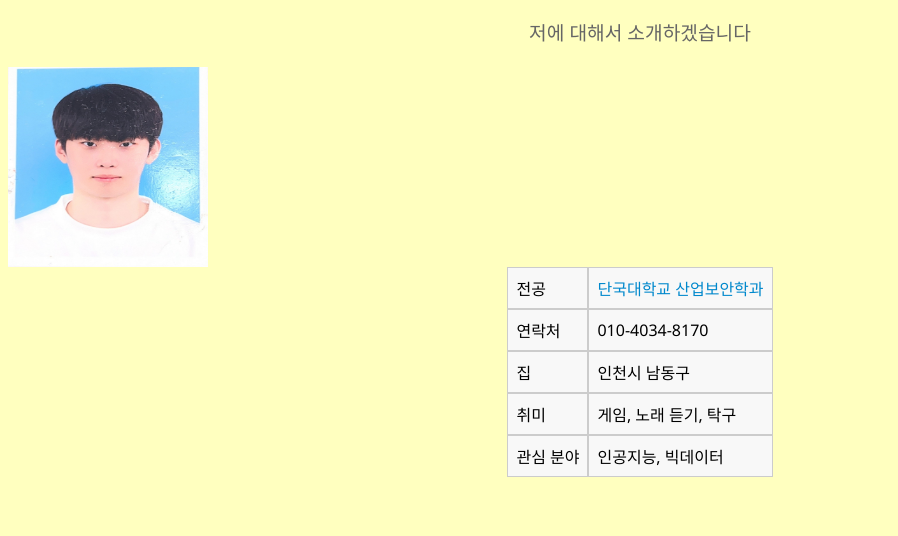
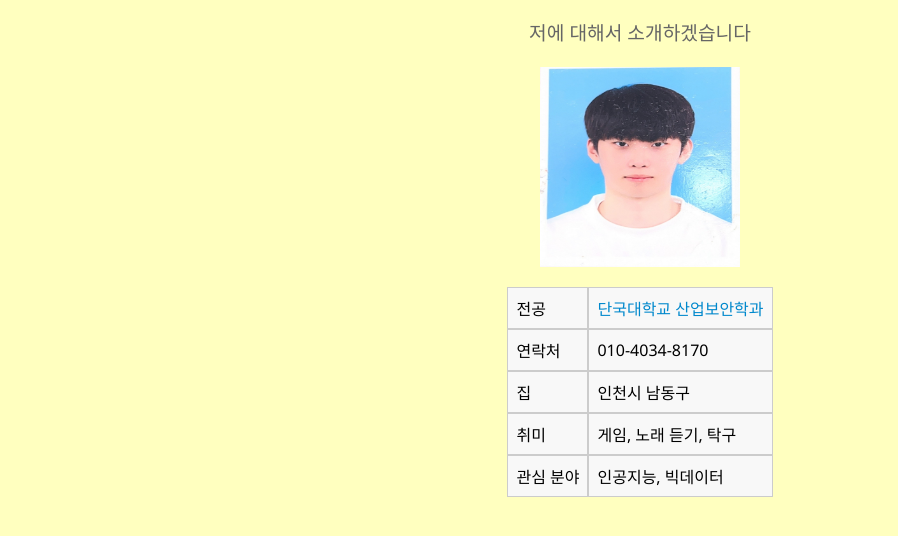
Before and after one commit to heojun98/Mid-Term-Project, a plain HTML site: page index.html in a window 1280 px wide. Shown: the part 70-606 px from the top of the page, without its empty margins (0-898 px from the left). Drawn offline with Linux system fonts and the light colour scheme.

Commit message:
commit10

```diff
--- a/index.html
+++ b/index.html
@@ -8,7 +8,9 @@
 <body>
 	<h1 align="center">안녕하세요 허준이라고 합니다!</h1>
     <p align="center">저에 대해서 소개하겠습니다</p>
-    <img src="허준.jpg" align="center" width="200" height="200">
+    <div class="center">
+    <img src="허준.jpg" width="200" height="200">
+    </div>
     <table class="my-table" align="center">
         <tbody>
           <tr>
--- a/style.css
+++ b/style.css
@@ -31,3 +31,14 @@ a {
     border: 1px solid #ccc;
     padding: 8px;
 }
+.center {
+    display: flex;
+    justify-content: center;
+    align-items: center;
+  }
+
+  img {
+    max-width: 100%;
+    max-height: 100%;
+    margin-bottom: 20px;
+  }
```
